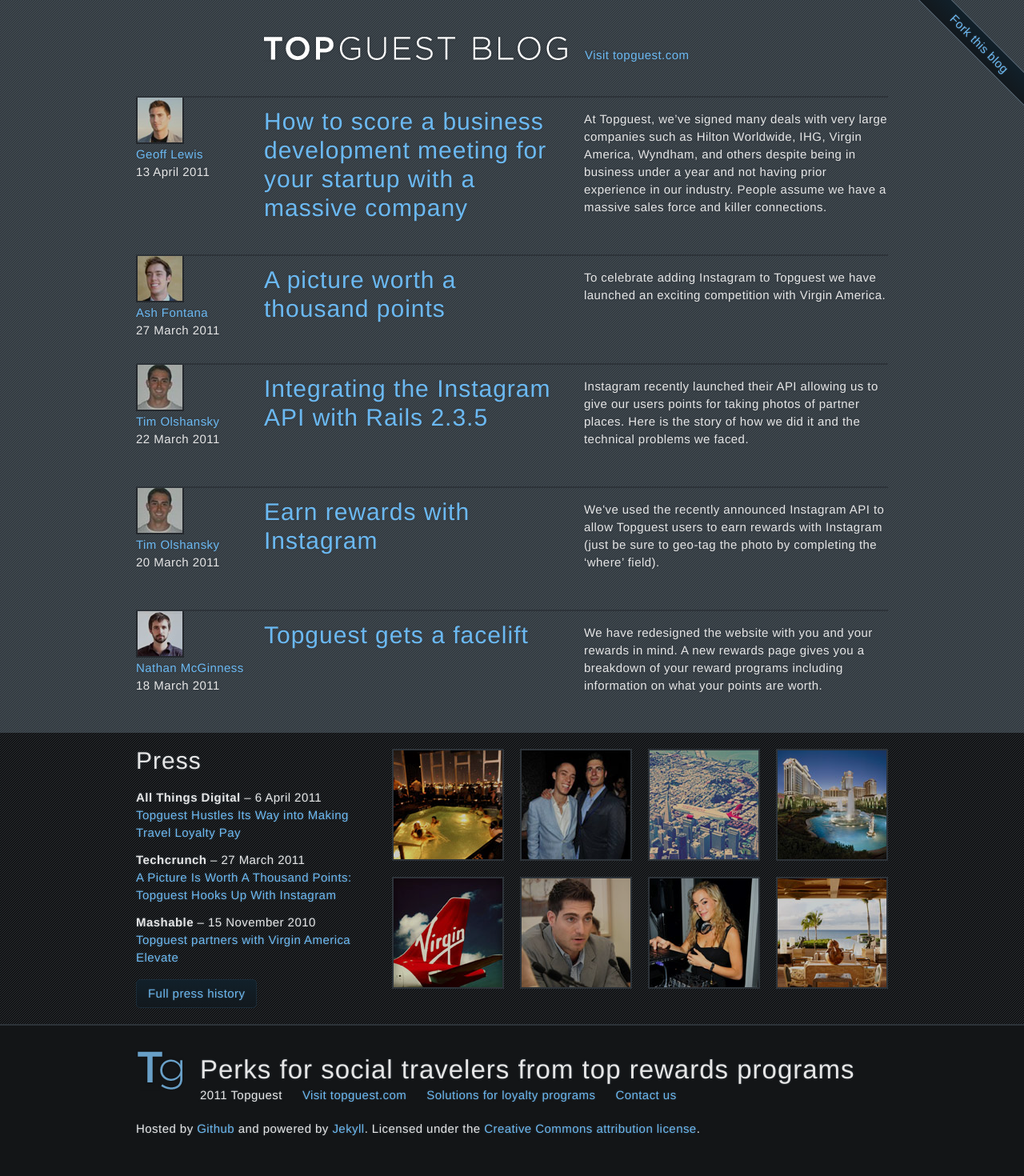
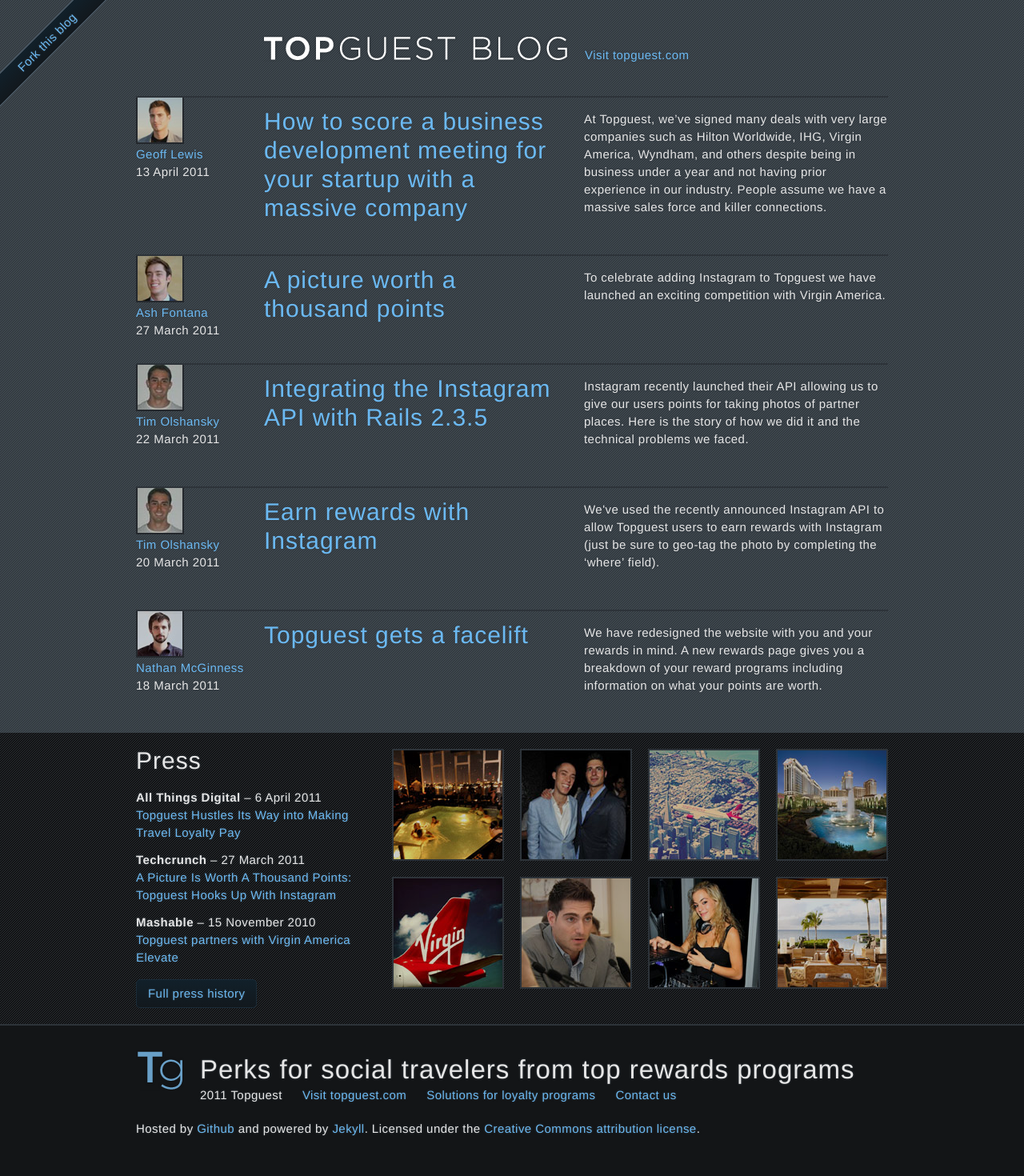
Before and after one commit to deasine/topguest.github.com, a Jekyll site: the page built from index.html, in a window 1280 px wide. Shown: the whole page at 80% size. Built offline with Jekyll 4.4.1, drawn with Linux system fonts in a browser that asks for light colours; nearby versions of some CDN libraries; Markdown is read by kramdown in place of the engine named in the settings.

Commit message:
moved fork ribbon to left side as it was cause overflow issues in firefox

```diff
--- a/stylesheets/compiled/style.css
+++ b/stylesheets/compiled/style.css
@@ -682,7 +682,8 @@
   color: #e6e6e6;
   letter-spacing: 0.03em;
   font-weight: 300;
-  text-shadow: 0px 0px 3px #363e45; }
+  text-shadow: 0px 0px 3px #363e45;
+  overflow: hidden; }
 
 #media {
   background: url(/images/bg/media.gif) repeat;
@@ -767,10 +768,11 @@
   border: 1px solid #1a2b38;
   overflow: hidden;
   position: absolute;
-  right: -55px;
-  top: 40px;
-  -moz-transform: rotate(45deg);
-  -webkit-transform: rotate(45deg);
+  left: -3.5em;
+  top: 2.5em;
+  -moz-transform: rotate(-45deg);
+  -webkit-transform: rotate(-45deg);
+  /* shadow */
   border-color: #50616e; }
   #fork:hover {
     color: #fff !important;
```
Also changed, not shown: stylesheets/sass/style.scss (+7 -4 lines).
